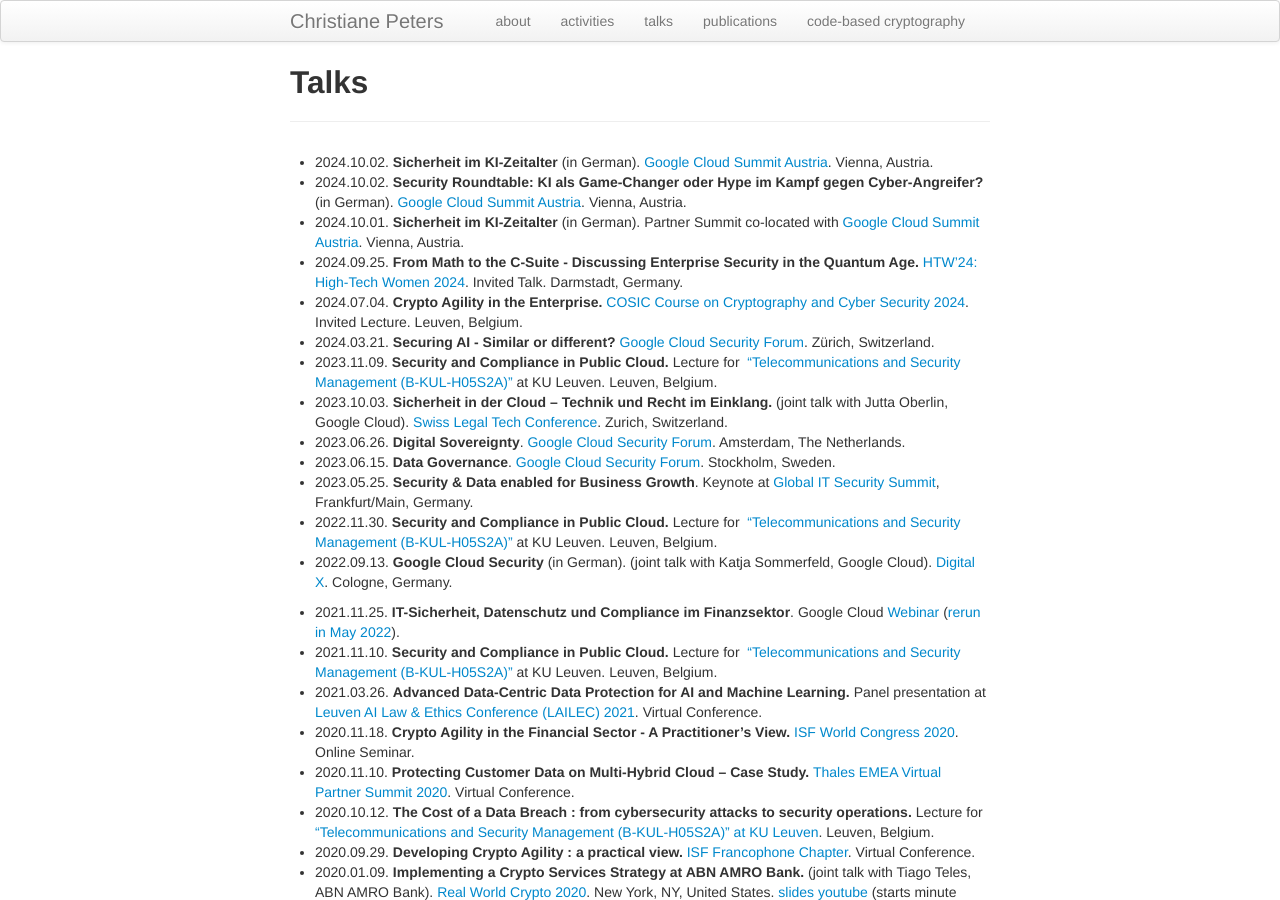
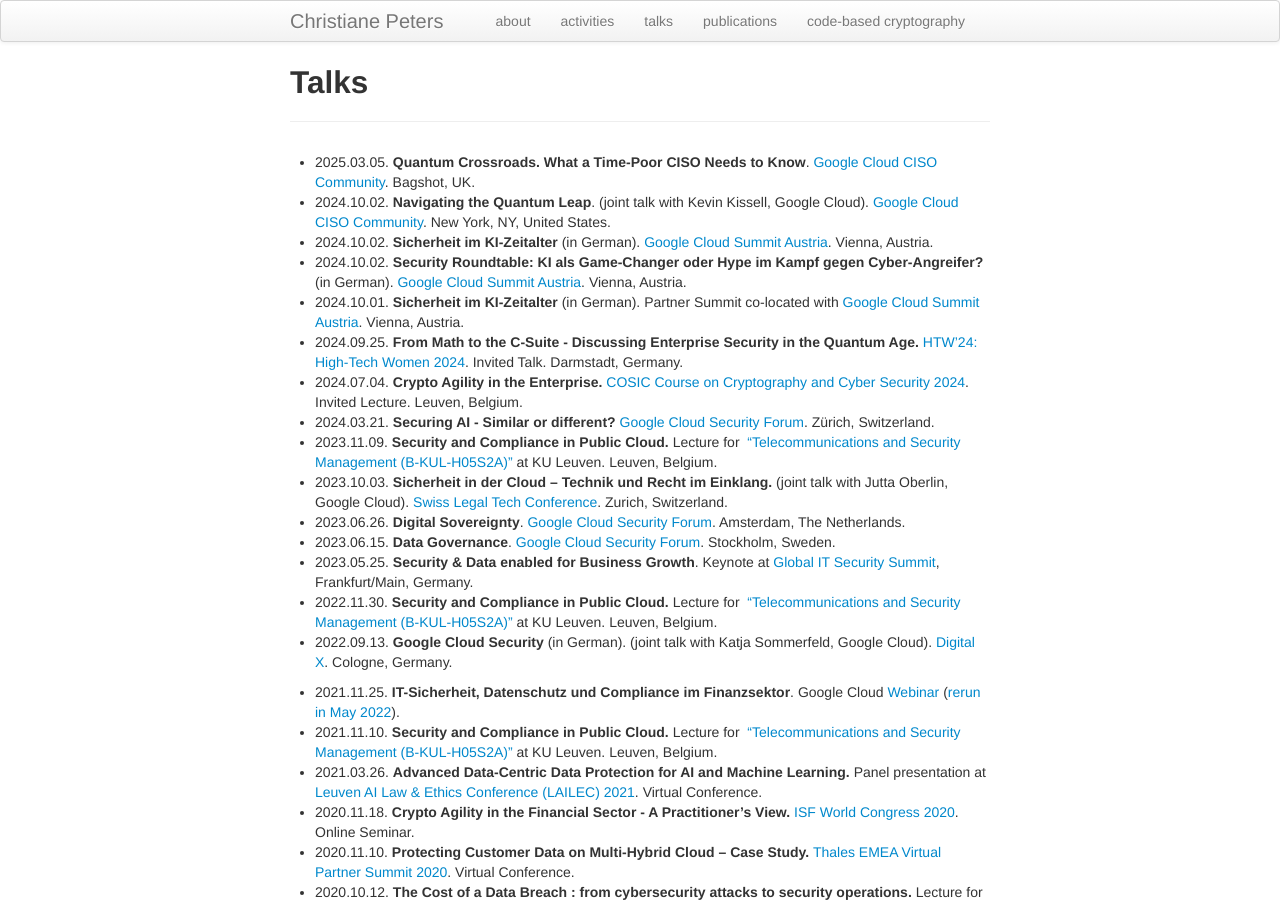
Before and after one commit to christianepeters/christianepeters.github.io, a Jekyll site: the page built from talks.md, in a window 1280 px wide and 900 px high. Built offline with Jekyll 4.4.1, drawn with Linux system fonts in a browser that asks for light colours.

Commit message:
Update talks.md

```diff
--- a/talks.md
+++ b/talks.md
@@ -3,6 +3,8 @@ title: "Talks"
 layout: page
 ---
 
+- 2025.03.05. **Quantum Crossroads. What a Time-Poor CISO Needs to Know**. [Google Cloud CISO Community](https://rsvp.withgoogle.com/events/google-cloud-ciso-community-london). Bagshot, UK.
+- 2024.10.02. **Navigating the Quantum Leap**. (joint talk with Kevin Kissell, Google Cloud). [Google Cloud CISO Community](https://rsvp.withgoogle.com/events/google-cloud-ciso-community-nyc). New York, NY, United States.
 - 2024.10.02. **Sicherheit im KI-Zeitalter** (in German). [Google Cloud Summit Austria](https://cloudonair.withgoogle.com/events/summit-oesterreich-2024). Vienna, Austria.
 - 2024.10.02. **Security Roundtable: KI als Game-Changer oder Hype im Kampf gegen Cyber-Angreifer?** (in German). [Google Cloud Summit Austria](https://cloudonair.withgoogle.com/events/summit-oesterreich-2024). Vienna, Austria.
 - 2024.10.01. **Sicherheit im KI-Zeitalter** (in German). Partner Summit co-located with [Google Cloud Summit Austria](https://cloudonair.withgoogle.com/events/summit-oesterreich-2024). Vienna, Austria.
```
